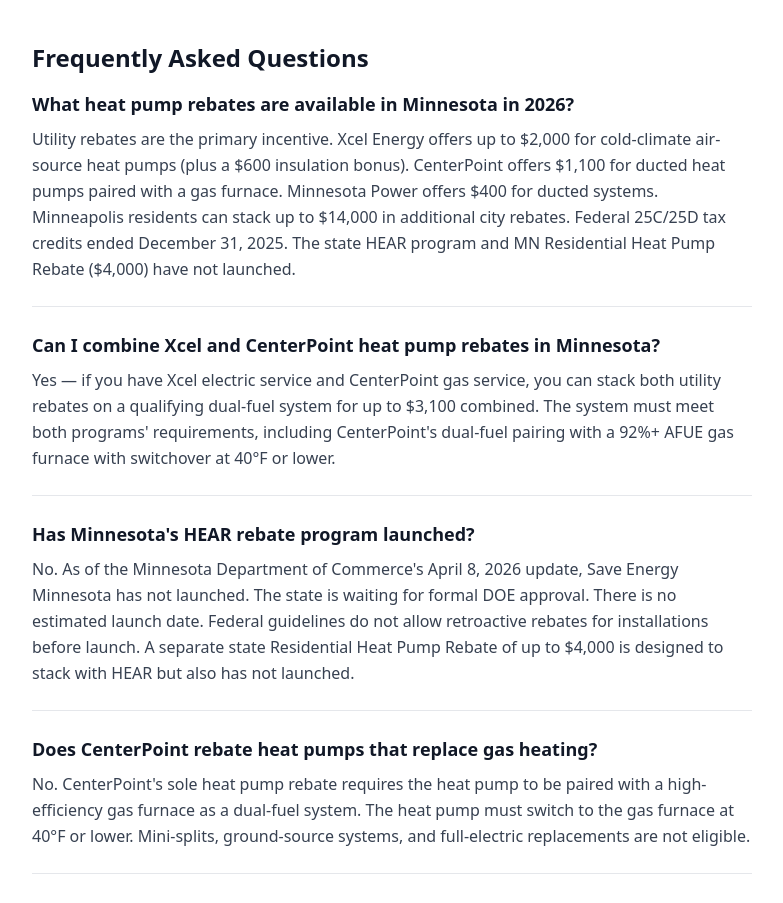
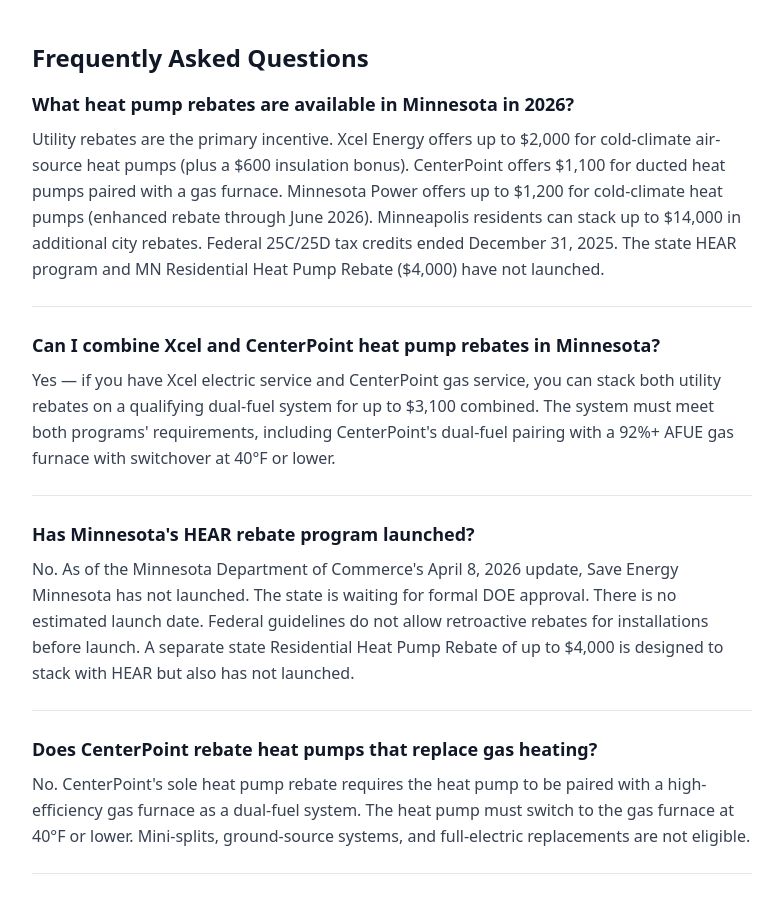
Before and after one commit to giniwproductions-88/homeenergybasics, a Next.js app: page /heat-pumps/states/mn in a window 1280 px wide. Shown: the part 9240-10143 px from the top of the page, without its empty margins (248-1031 px from the left). Built offline with nearby package versions, Linux system fonts and the light colour scheme.

Commit message:
MN: fix FAQ MN Power figure to match page (,200 cold-climate, was )

```diff
--- a/src/app/heat-pumps/states/mn/page.tsx
+++ b/src/app/heat-pumps/states/mn/page.tsx
@@ -36,7 +36,7 @@ export default function MinnesotaPage() {
         name: "What heat pump rebates are available in Minnesota in 2026?",
         acceptedAnswer: {
           "@type": "Answer",
-          text: "Utility rebates are the primary incentive. Xcel Energy offers up to $2,000 for cold-climate air-source heat pumps (plus a $600 insulation bonus). CenterPoint offers $1,100 for ducted heat pumps paired with a gas furnace. Minnesota Power offers $400 for ducted systems. Minneapolis residents can stack up to $14,000 in additional city rebates. Federal 25C/25D tax credits ended December 31, 2025. The state HEAR program and MN Residential Heat Pump Rebate ($4,000) have not launched.",
+          text: "Utility rebates are the primary incentive. Xcel Energy offers up to $2,000 for cold-climate air-source heat pumps (plus a $600 insulation bonus). CenterPoint offers $1,100 for ducted heat pumps paired with a gas furnace. Minnesota Power offers up to $1,200 for cold-climate heat pumps (enhanced rebate through June 2026). Minneapolis residents can stack up to $14,000 in additional city rebates. Federal 25C/25D tax credits ended December 31, 2025. The state HEAR program and MN Residential Heat Pump Rebate ($4,000) have not launched.",
         },
       },
       {
```
